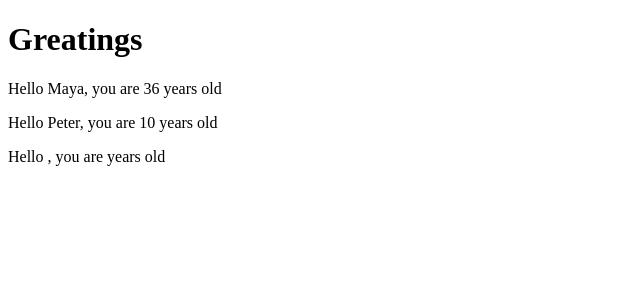
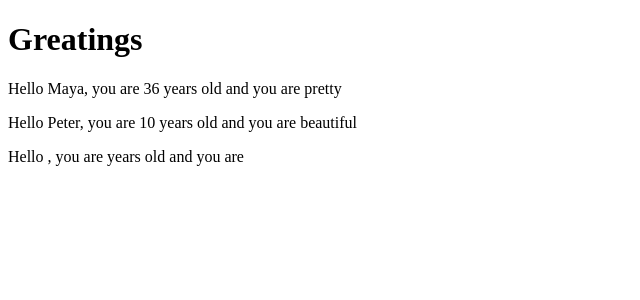
Before and after one commit to NickAReva/part-1, a React (Create React App) app: page / in a window 1280 px wide. Shown: the top 300 px of the page, without its empty margins (0-640 px from the left). Built offline with nearby package versions, Linux system fonts and the light colour scheme.

Commit message:
Update index.js
Added new props - feature. Just for training.

```diff
--- a/src/index.js
+++ b/src/index.js
@@ -4,7 +4,7 @@ import ReactDOM from 'react-dom';
     return (
       <div>
         <p>
-        Hello {props.name}, you are {props.age} years old
+        Hello {props.name}, you are {props.age} years old and you are {props.feature}
         </p>
       </div>
     )
@@ -12,12 +12,13 @@ import ReactDOM from 'react-dom';
   const App = () =>{
     const name='Peter'
     const age= 10
+    const feature='beautiful'
     return(
         <div>
           <h1>Greatings</h1>
-          <Hello name="Maya" age={26+10}/>
-          <Hello name={name} age={age}/>
-          <Hello/>
+          <Hello name="Maya" age={26+10} feature="pretty"/>
+          <Hello name={name} age={age} feature={feature}/>
+          <Hello />
         </div>
       )
     }
```
